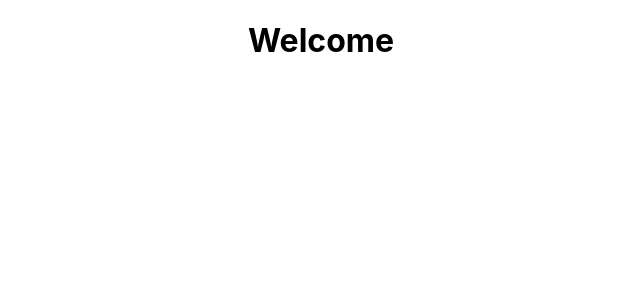
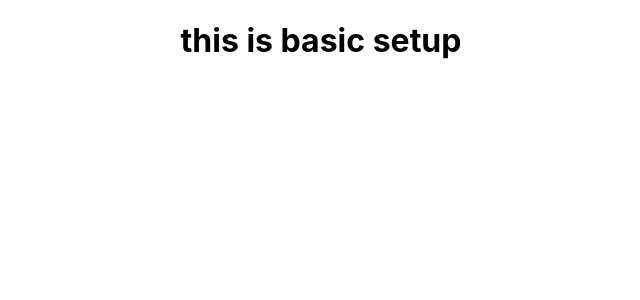
Before and after one commit to muralitharan805/react_warmup, a React (Create React App) app: page / in a window 1280 px wide. Shown: the top 300 px of the page, without its empty margins (319-959 px from the left). Built offline with nearby package versions, Linux system fonts and the light colour scheme.

Commit message:
Basic setup

```diff
--- a/src/App.js
+++ b/src/App.js
@@ -1,20 +1,9 @@
 import './App.css';
-import React from 'react'
-class Time extends React.Component{
-  render(){
-    return(
-      <div>
-    <h1>Welcome</h1>
-      </div>
-
-    )
-  }
-}
 
 function App() {
   return (
     <div className="App">
-      <Time></Time>
+      <h1>this is basic setup</h1>
     </div>
   );
 }
```
